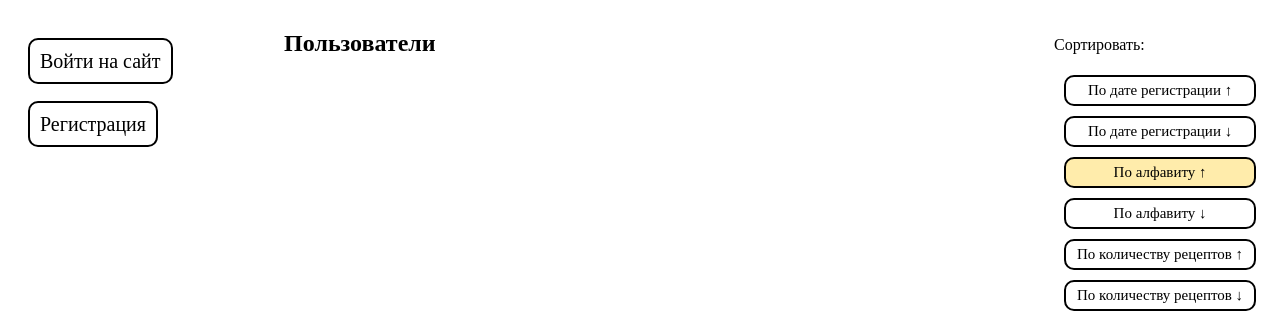
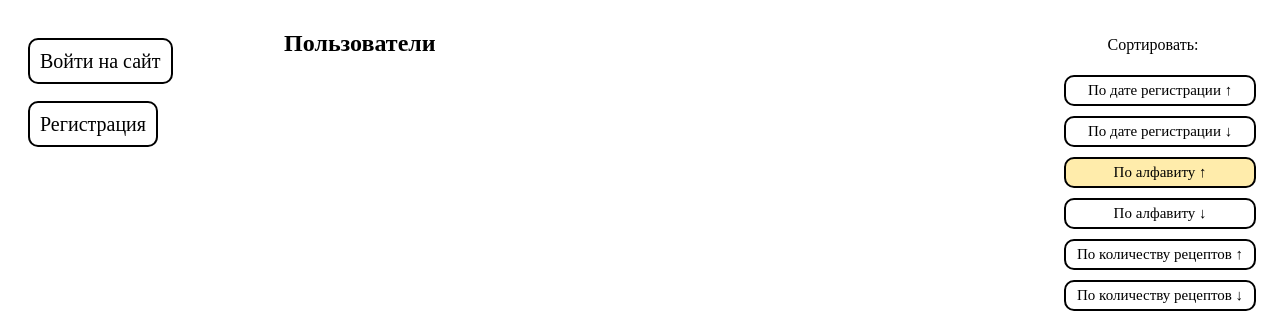
Before and after one commit to Odyvia42/UsersRecipes-Django, a Django app: page /users-sort-by-username-asc/ in a window 1280 px wide. Shown: the part 113-428 px from the top of the page. Run offline with Django 4.2, Linux system fonts and the light colour scheme.

Commit message:
Заголовок блока сортировки выровнен по центру.

```diff
--- a/recipeblog/static/recipeblog/user-list.css
+++ b/recipeblog/static/recipeblog/user-list.css
@@ -93,7 +93,11 @@ border: 5px solid #00ec9e;
 background-color: #00ec9e;
 }
 
-/* Кнопки сортировки */
+/* Блок сортировки */
+
+.sorting p {
+text-align: center
+}
 
 .sorting {
 display: flex;
```
